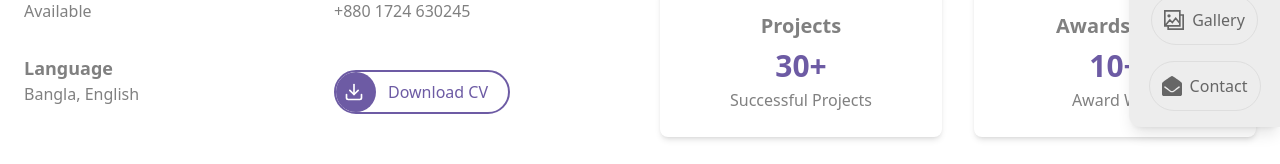
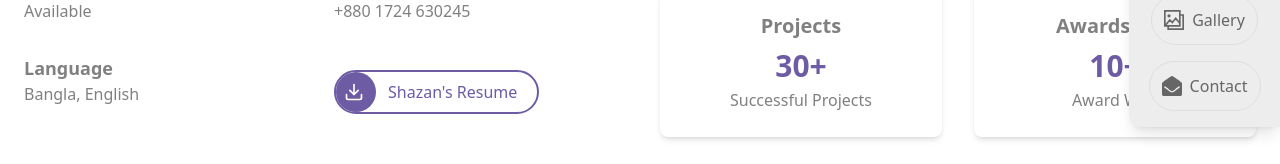
Before and after one commit to shariyerShazan/Shariyer-shazan, a React (Vite) app: page /about in a window 1280 px wide. Shown: the part 446-610 px from the top of the page. Built offline with nearby package versions, Linux system fonts and the light colour scheme.

Commit message:
resume add

```diff
--- a/src/pages/AboutPage.jsx
+++ b/src/pages/AboutPage.jsx
@@ -102,8 +102,8 @@ const age = currentYear - birthYear;
             <p>Bangla, English</p>
           </div>
           <div>
-                  <button className="my-4  cursor-pointer group relative flex items-center  px-5 py-2 border-2 border-primary rounded-full text-primary overflow-hidden hover:text-white">
-                   <span className="ml-8"> Download CV</span>
+                  <a target="_blank" href='https://drive.google.com/file/d/1baBBmPw5aJcFL7GtQ4AJqS03aOLmV_I1/view' className="my-4 w-max cursor-pointer group relative flex items-center  px-5 py-2 border-2 border-primary rounded-full text-primary overflow-hidden hover:text-white">
+                   <span className="ml-8">Shazan's Resume</span>
                     <span className=" absolute -left-[4px]  flex items-center justify-center w-11 h-full rounded-full bg-primary  text-white z-10">
                       <FiDownload size={20}/>
                     </span>
@@ -112,7 +112,7 @@ const age = currentYear - birthYear;
                     <span
                       className="absolute top-0 left-0 w-0 h-full  bg-primary transition-all duration-500 ease-in-out group-hover:w-full -z-10 rounded-full"
                     ></span>
-                  </button>
+                  </a>
           </div>
         </div>
 
```
